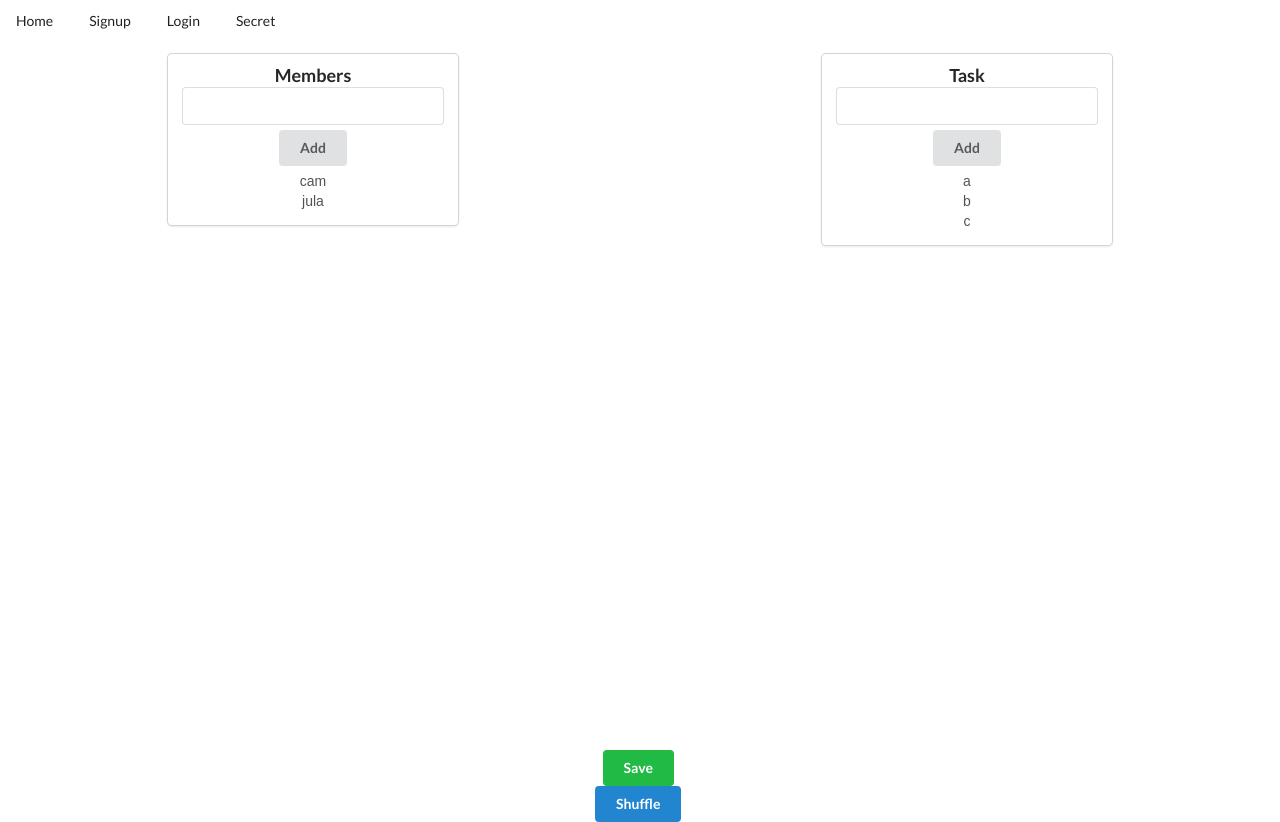
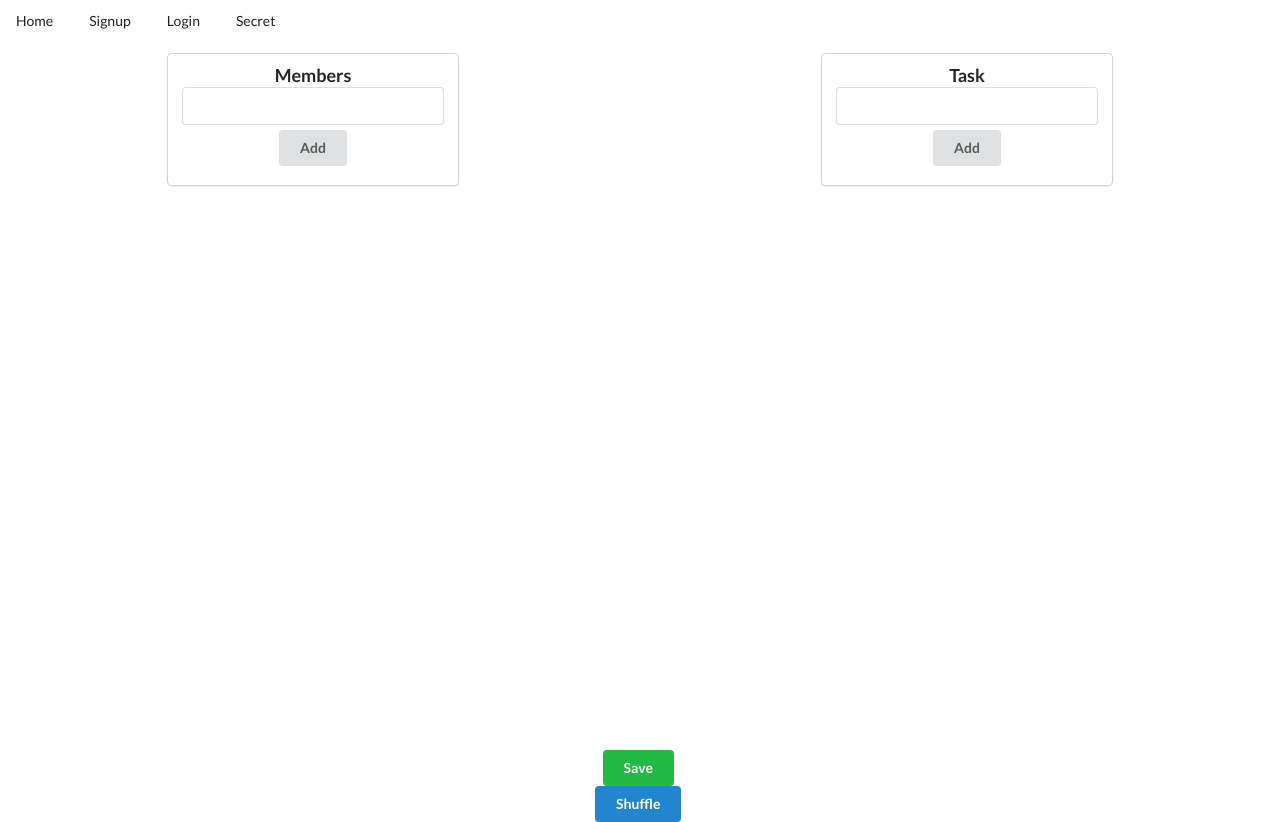
Before and after one commit to cameron-chromiak/Room-E, a React (Create React App) app in the folder client/: page /house/build/1 in a window 1280 px wide. Built offline with nearby package versions, Linux system fonts and the light colour scheme.

Commit message:
-dashboard only shows that user's houses

```diff
--- a/client/src/components/pages/BuildTool.js
+++ b/client/src/components/pages/BuildTool.js
@@ -10,8 +10,8 @@ class BuildTool extends Component{
 
 
   state={
-    members: [{name: 'cam', task: []}, {name: 'jula', task: []}],
-    task: ['a', 'b', 'c'],
+    members: [],
+    task: [],
     id: this.props.match.params.id,
     assign: {}
   }
--- a/client/src/components/pages/Dashboard.jsx
+++ b/client/src/components/pages/Dashboard.jsx
@@ -9,7 +9,7 @@ import './styles/DashboardStyle.css'
 export default class Dashoard extends Component {
 
   state={
-    ExistingHouses: [],
+    ExistingHouses: []
   }
 
   componentDidMount(){
```
Also changed, not shown: 1 other file (tests, documents, lock files or other folders).
